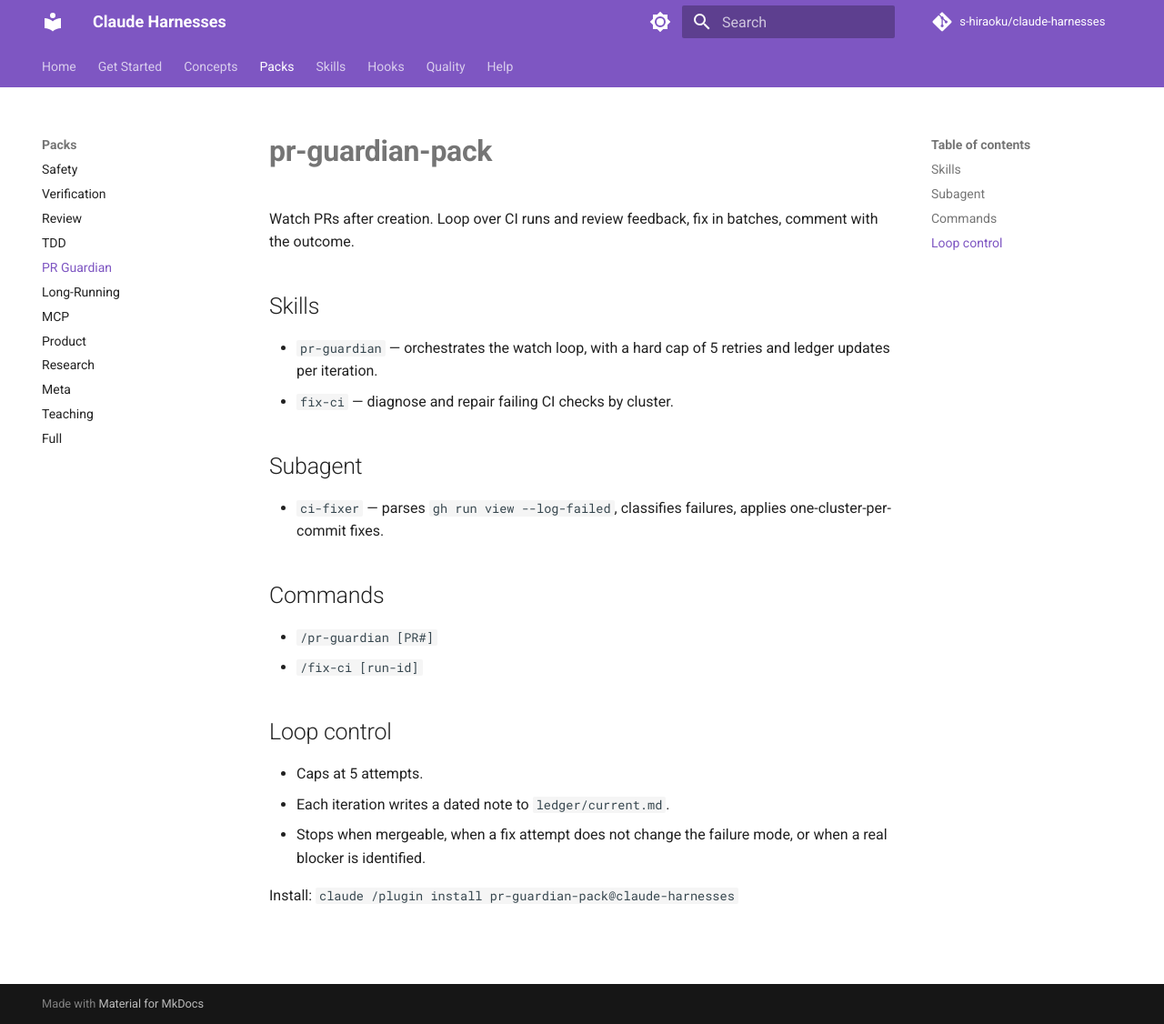
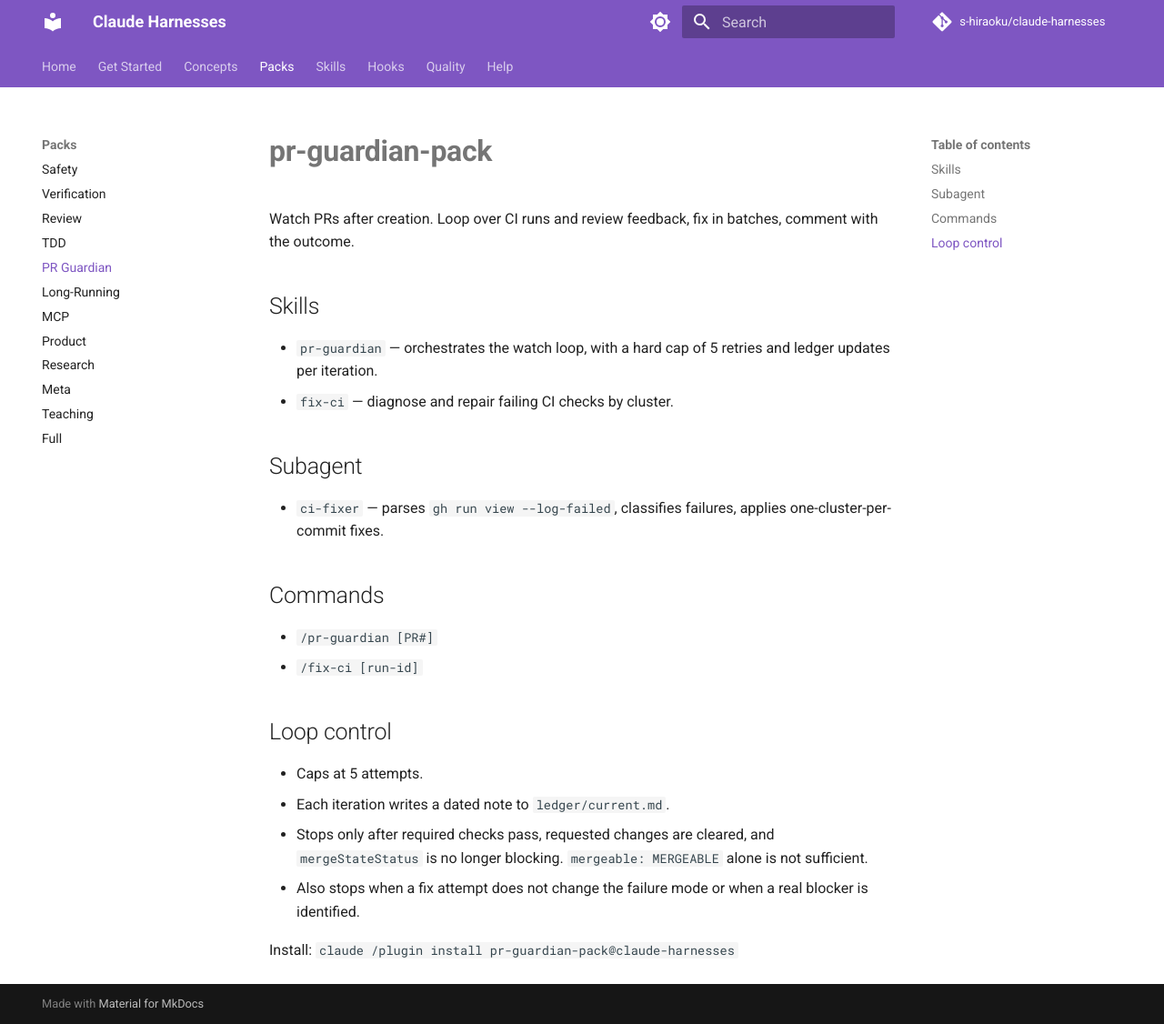
Before and after one commit to s-hiraoku/claude-harnesses, an MkDocs documentation site: the page built from docs/packs/pr-guardian-pack.md, in a window 1280 px wide and 1126 px high. Shown: the whole window at 91% size. Built offline with MkDocs 1.6.1 and Material for MkDocs 9.7.7, drawn with Linux system fonts in a browser that asks for light colours; comment, search, counter and statistics services are not loaded.

Commit message:
Harden pr-guardian mergeability gate

```diff
--- a/docs/packs/pr-guardian-pack.md
+++ b/docs/packs/pr-guardian-pack.md
@@ -20,6 +20,7 @@
 
 - Caps at 5 attempts.
 - Each iteration writes a dated note to `ledger/current.md`.
-- Stops when mergeable, when a fix attempt does not change the failure mode, or when a real blocker is identified.
+- Stops only after required checks pass, requested changes are cleared, and `mergeStateStatus` is no longer blocking. `mergeable: MERGEABLE` alone is not sufficient.
+- Also stops when a fix attempt does not change the failure mode or when a real blocker is identified.
 
 Install: `claude /plugin install pr-guardian-pack@claude-harnesses`
```
Also changed, not shown: plugins/pr-guardian-pack/commands/pr-guardian.md (+2 -2 lines), skills/pr-guardian/SKILL.md (+22 -3 lines).
